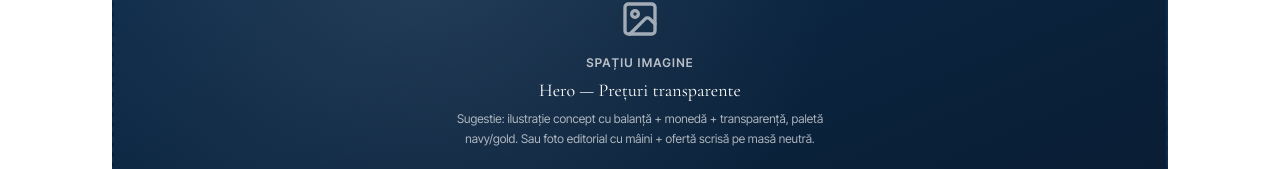
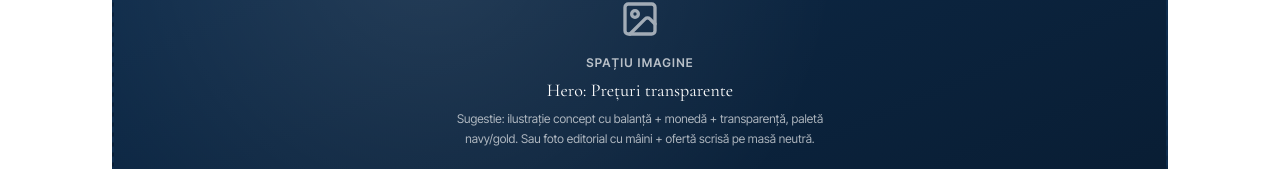
Before and after one commit to mihnea-eugen/chirurgia-intima, a Next.js app: page /preturi in a window 1280 px wide. Shown: the part 406-575 px from the top of the page. Built offline with nearby package versions, Linux system fonts and the light colour scheme; no server answers.

Commit message:
Add files via upload

```diff
--- a/app/preturi/page.tsx
+++ b/app/preturi/page.tsx
@@ -13,7 +13,7 @@ export default function Page() {
 
       <div className="mt-8 mb-12 lg:mb-16">
         <ImagePlaceholder
-          label="Hero — Prețuri transparente"
+          label="Hero: Prețuri transparente"
           hint="Sugestie: ilustrație concept cu balanță + monedă + transparență, paletă navy/gold. Sau foto editorial cu mâini + ofertă scrisă pe masă neutră."
           ratio="21/9"
           variant="navy"
```
